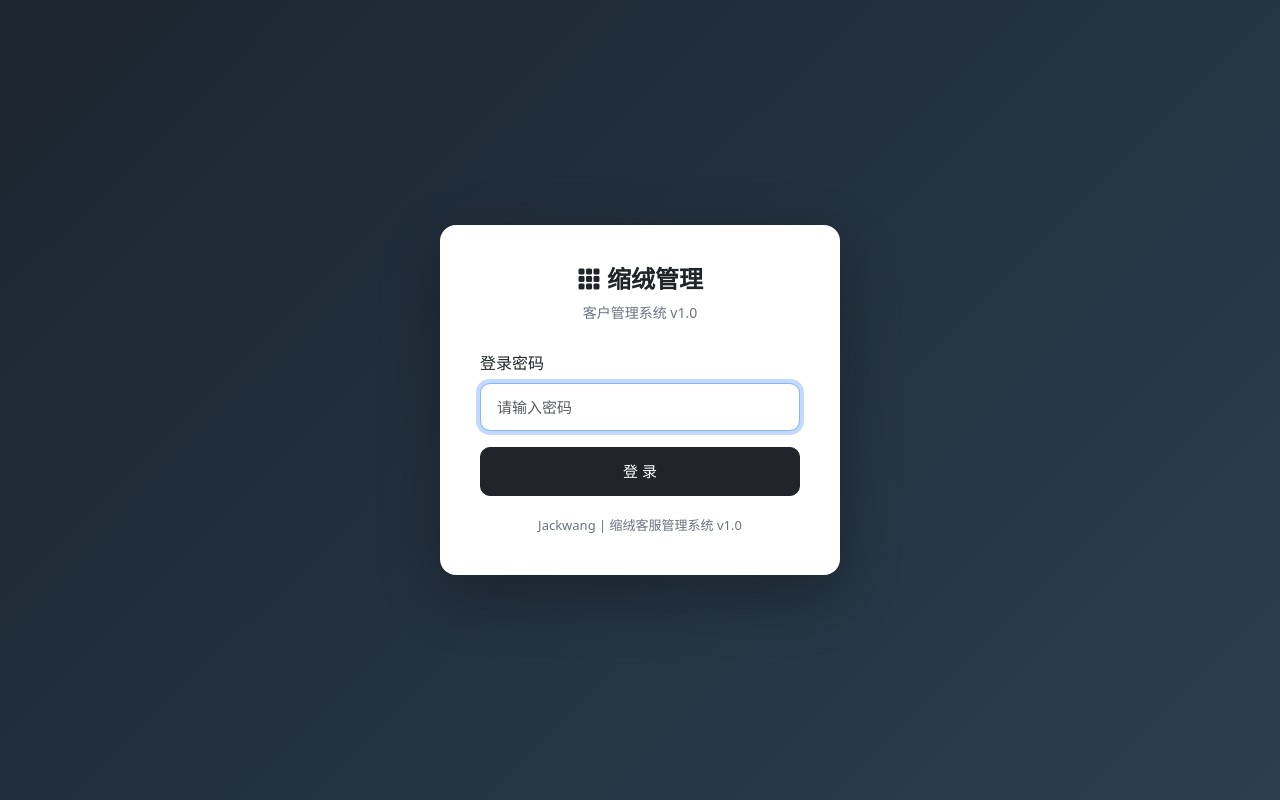
After one commit to xyz007wjm/suorong-manager, a Flask app: page /login in a window 1280 px wide. The commit adds this page. Run offline with Flask 3, Linux system fonts and the light colour scheme; some libraries are stand-ins or nearby versions.

Commit message:
添加登录验证和修改密码功能

```diff
--- a/app.py
+++ b/app.py
@@ -2,7 +2,9 @@ import sqlite3
 import os
 import sys
 import datetime
-from flask import Flask, render_template, request, redirect, url_for, flash, jsonify
+import hashlib
+from functools import wraps
+from flask import Flask, render_template, request, redirect, url_for, flash, jsonify, session
 
 # 处理PyInstaller打包后的路径
 if getattr(sys, 'frozen', False):
@@ -17,6 +19,7 @@ else:
 app = Flask(__name__,
             template_folder=os.path.join(RESOURCE_DIR, 'templates'))
 app.secret_key = 'suorong_secret_key_2026'
+app.permanent_session_lifetime = datetime.timedelta(days=30)
 
 DATABASE = os.path.join(BASE_DIR, 'suorong.db')
 
@@ -49,8 +52,48 @@ def init_db():
     conn.execute('''
         CREATE INDEX IF NOT EXISTS idx_date ON records(date)
     ''')
+    # 设置表（存放密码等配置）
+    conn.execute('''
+        CREATE TABLE IF NOT EXISTS settings (
+            key TEXT PRIMARY KEY,
+            value TEXT NOT NULL
+        )
+    ''')
+    # 初始化默认密码 admin
+    cur = conn.execute("SELECT value FROM settings WHERE key='password'")
+    if not cur.fetchone():
+        conn.execute("INSERT INTO settings (key, value) VALUES ('password', ?)",
+                     (hashlib.sha256('admin'.encode()).hexdigest(),))
     conn.commit()
     conn.close()
+
+def check_password(password):
+    """验证密码"""
+    conn = get_db()
+    cur = conn.execute("SELECT value FROM settings WHERE key='password'")
+    row = cur.fetchone()
+    conn.close()
+    if row:
+        stored = row['value']
+        return stored == hashlib.sha256(password.encode()).hexdigest()
+    return False
+
+def update_password(new_password):
+    """更新密码"""
+    conn = get_db()
+    conn.execute("UPDATE settings SET value=? WHERE key='password'",
+                 (hashlib.sha256(new_password.encode()).hexdigest(),))
+    conn.commit()
+    conn.close()
+
+def login_required(f):
+    """登录验证装饰器"""
+    @wraps(f)
+    def decorated_function(*args, **kwargs):
+        if not session.get('logged_in'):
+            return redirect(url_for('login'))
+        return f(*args, **kwargs)
+    return decorated_function
 
 def row_to_dict(row):
     """Convert sqlite3.Row to dict"""
@@ -69,7 +112,48 @@ def excel_date_to_str(serial):
 
 init_db()
 
+@app.route('/login', methods=['GET', 'POST'])
+def login():
+    if request.method == 'POST':
+        password = request.form.get('password', '')
+        if check_password(password):
+            session['logged_in'] = True
+            session.permanent = True
+            flash('登录成功！', 'success')
+            return redirect(url_for('index'))
+        else:
+            flash('密码错误，请重试', 'error')
+    return render_template('login.html')
+
+@app.route('/logout')
+def logout():
+    session.pop('logged_in', None)
+    flash('已退出登录', 'success')
+    return redirect(url_for('login'))
+
+@app.route('/change_password', methods=['GET', 'POST'])
+@login_required
+def change_password():
+    if request.method == 'POST':
+        old_pw = request.form.get('old_password', '')
+        new_pw = request.form.get('new_password', '')
+        confirm_pw = request.form.get('confirm_password', '')
+
+        if not check_password(old_pw):
+            flash('原密码错误', 'error')
+        elif len(new_pw) < 4:
+            flash('新密码至少4位', 'error')
+        elif new_pw != confirm_pw:
+            flash('两次输入的新密码不一致', 'error')
+        else:
+            update_password(new_pw)
+            flash('密码修改成功！', 'success')
+            return redirect(url_for('index'))
+
+    return render_template('change_password.html')
+
 @app.route('/')
+@login_required
 def index():
     conn = get_db()
 
@@ -129,6 +213,7 @@ def index():
                          top_transporters=top_transporters)
 
 @app.route('/records')
+@login_required
 def records():
     conn = get_db()
     page = request.args.get('page', 1, type=int)
@@ -206,6 +291,7 @@ def records():
                          product_filter=product_filter)
 
 @app.route('/add', methods=['GET', 'POST'])
+@login_required
 def add():
     conn = get_db()
 
@@ -240,6 +326,7 @@ def add():
     return render_template('add.html', customers=customers_list, transporters=transporters_list, today=today_str)
 
 @app.route('/edit/<int:id>', methods=['GET', 'POST'])
+@login_required
 def edit(id):
     conn = get_db()
     record = conn.execute('SELECT * FROM records WHERE id = ?', (id,)).fetchone()
@@ -271,6 +358,7 @@ def edit(id):
     return render_template('edit.html', record=record)
 
 @app.route('/delete/<int:id>', methods=['POST'])
+@login_required
 def delete(id):
     conn = get_db()
     conn.execute('DELETE FROM records WHERE id = ?', (id,))
@@ -280,6 +368,7 @@ def delete(id):
     return redirect(url_for('records'))
 
 @app.route('/import_data', methods=['GET', 'POST'])
+@login_required
 def import_data():
     if request.method == 'POST':
         import warnings
@@ -353,6 +442,7 @@ def import_data():
     return render_template('import.html')
 
 @app.route('/customers')
+@login_required
 def customers():
     conn = get_db()
 
@@ -400,6 +490,7 @@ def customers():
                          search=search)
 
 @app.route('/customer_detail/<name>')
+@login_required
 def customer_detail(name):
     conn = get_db()
     records_data = conn.execute('''
@@ -422,6 +513,7 @@ def customer_detail(name):
     return render_template('customer_detail.html', customer=name, records=records_data, summary=summary)
 
 @app.route('/export')
+@login_required
 def export():
     import csv
     import io
--- /dev/null
+++ b/templates/login.html
@@ -0,0 +1,102 @@
+<!DOCTYPE html>
+<html lang="zh-CN">
+<head>
+    <meta charset="UTF-8">
+    <meta name="viewport" content="width=device-width, initial-scale=1.0">
+    <title>登录 - 缩绒客户管理系统</title>
+    <link href="https://cdn.bootcdn.net/ajax/libs/bootstrap/5.3.2/css/bootstrap.min.css" rel="stylesheet">
+    <style>
+        body {
+            background: linear-gradient(135deg, #1a252f 0%, #2c3e50 100%);
+            min-height: 100vh;
+            display: flex;
+            align-items: center;
+            justify-content: center;
+        }
+        .login-card {
+            background: #fff;
+            border-radius: 16px;
+            padding: 40px;
+            width: 100%;
+            max-width: 400px;
+            box-shadow: 0 20px 60px rgba(0,0,0,.3);
+        }
+        .login-card h4 {
+            font-weight: 600;
+            margin-bottom: 8px;
+        }
+        .login-card .sub {
+            color: #6b7280;
+            font-size: 14px;
+            margin-bottom: 28px;
+        }
+        .login-card .form-control {
+            padding: 12px 16px;
+            font-size: 15px;
+            border-radius: 10px;
+        }
+        .login-card .btn {
+            padding: 12px;
+            font-size: 15px;
+            border-radius: 10px;
+            font-weight: 500;
+        }
+        .footer-text {
+            text-align: center;
+            margin-top: 20px;
+            font-size: 13px;
+            color: #6b7280;
+        }
+        .footer-text a {
+            color: #6b7280;
+            text-decoration: none;
+        }
+        .alert {
+            border-radius: 10px;
+            font-size: 14px;
+        }
+    </style>
+</head>
+<body>
+    <div class="login-card">
+        <div class="text-center mb-4">
+            <h4><i class="bi bi-grid-3x3-gap-fill"></i> 缩绒管理</h4>
+            <p class="sub">客户管理系统 v1.0</p>
+        </div>
+
+        {% with messages = get_flashed_messages(with_categories=true) %}
+            {% if messages %}
+                {% for category, message in messages %}
+                    <div class="alert alert-{{ 'danger' if category == 'error' else category }} alert-dismissible fade show py-2" role="alert">
+                        {{ message }}
+                        <button type="button" class="btn-close py-2" data-bs-dismiss="alert"></button>
+                    </div>
+                {% endfor %}
+            {% endif %}
+        {% endwith %}
+
+        <form method="POST">
+            <div class="mb-3">
+                <label class="form-label fw-medium">登录密码</label>
+                <input type="password" name="password" class="form-control" placeholder="请输入密码" required autofocus>
+            </div>
+            <button type="submit" class="btn btn-dark w-100">登 录</button>
+        </form>
+
+        <div class="footer-text">
+            <a href="https://wangjinming.com" target="_blank">Jackwang</a> | 缩绒客服管理系统 v1.0
+        </div>
+    </div>
+
+    <link href="https://cdn.bootcdn.net/ajax/libs/bootstrap-icons/1.11.3/font/bootstrap-icons.min.css" rel="stylesheet">
+    <script src="https://cdn.bootcdn.net/ajax/libs/bootstrap/5.3.2/js/bootstrap.bundle.min.js"></script>
+    <script>
+        setTimeout(function() {
+            document.querySelectorAll('.alert').forEach(function(el) {
+                var bsAlert = new bootstrap.Alert(el);
+                bsAlert.close();
+            });
+        }, 3000);
+    </script>
+</body>
+</html>
```
Also changed, not shown: templates/base.html (+13 -0 lines), templates/change_password.html (added, +39 -0 lines), README.txt (deleted).
